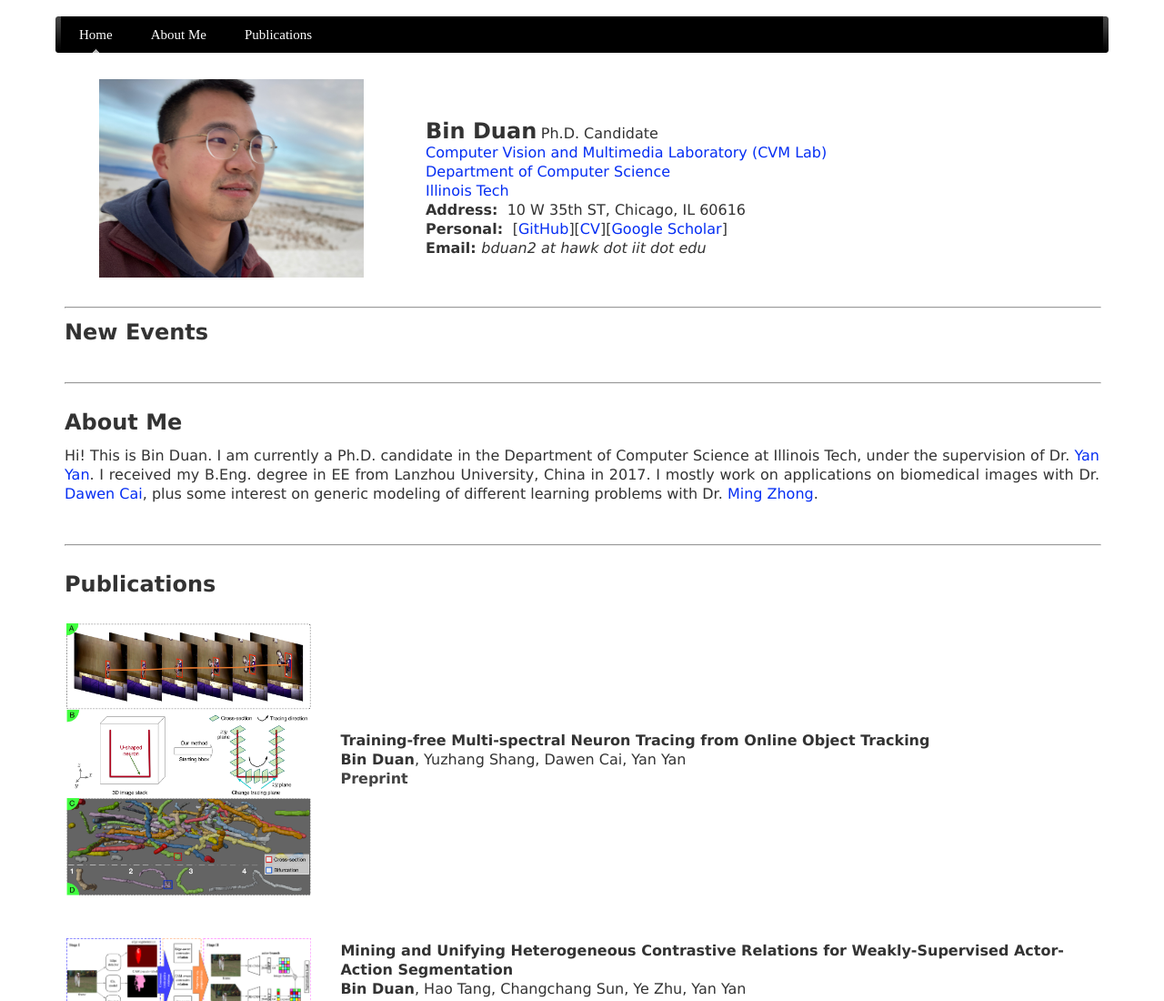
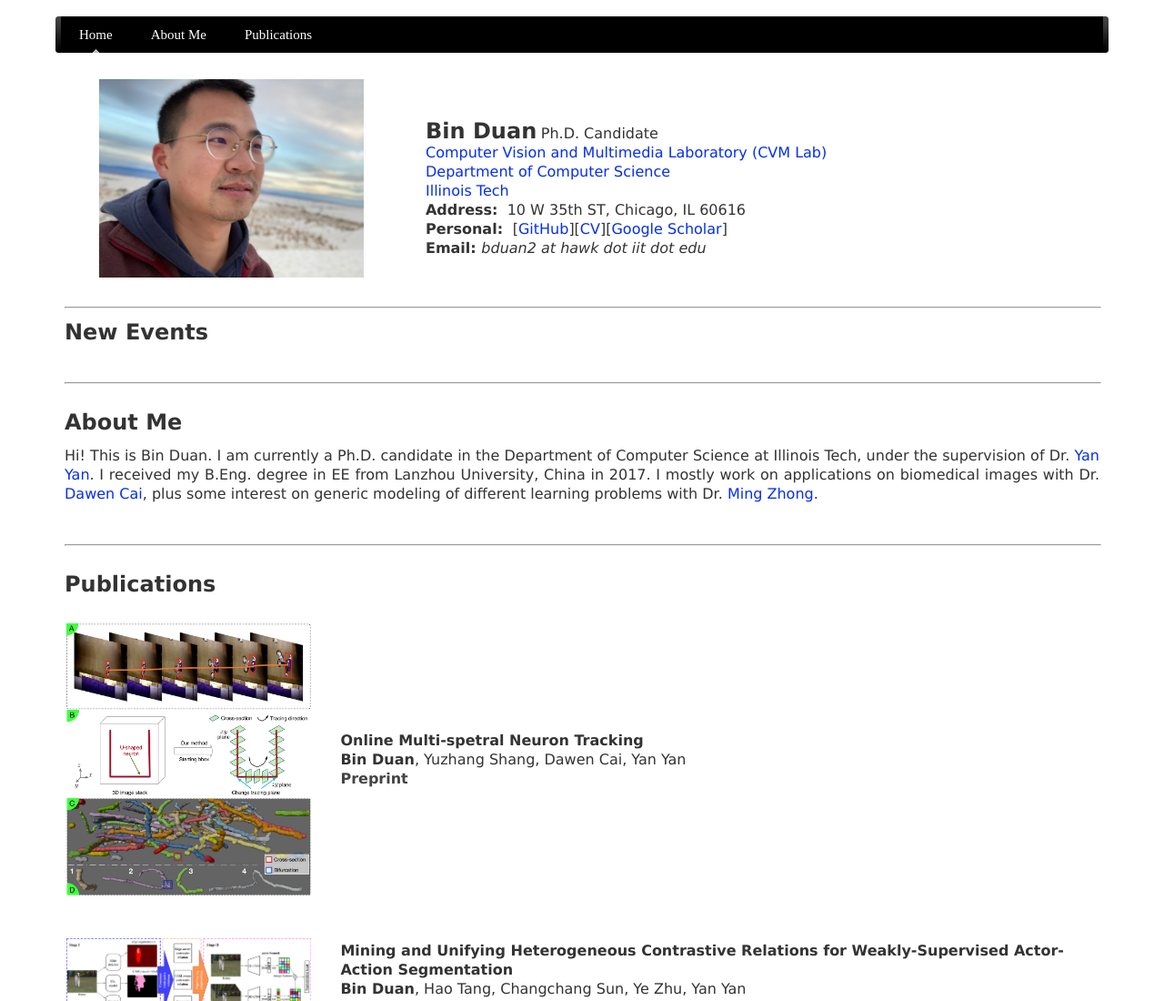
Before and after one commit to tuffr5/tuffr5.github.io, a plain HTML site: page index.html in a window 1280 px wide. Shown: the top 1100 px of the page at 91% size. Drawn offline with nearby package versions, Linux system fonts and the light colour scheme.

Commit message:
Update index.html

```diff
--- a/index.html
+++ b/index.html
@@ -242,8 +242,7 @@
 													style="width:74.231464737794%; padding:0 15px;">
 													<div class="paragraph">
 														<font size="3"><span>
-																<strong>Training-free Multi-spectral Neuron Tracing from
-																	Online Object Tracking</strong><br />
+																<strong>Online Multi-spetral Neuron Tracking</strong><br />
 																<strong>Bin Duan</strong>, Yuzhang Shang, Dawen Cai, Yan
 																Yan</span><br /><span style="color:rgb(68, 68, 68)">
 																<strong>Preprint</strong></span></font>
```
